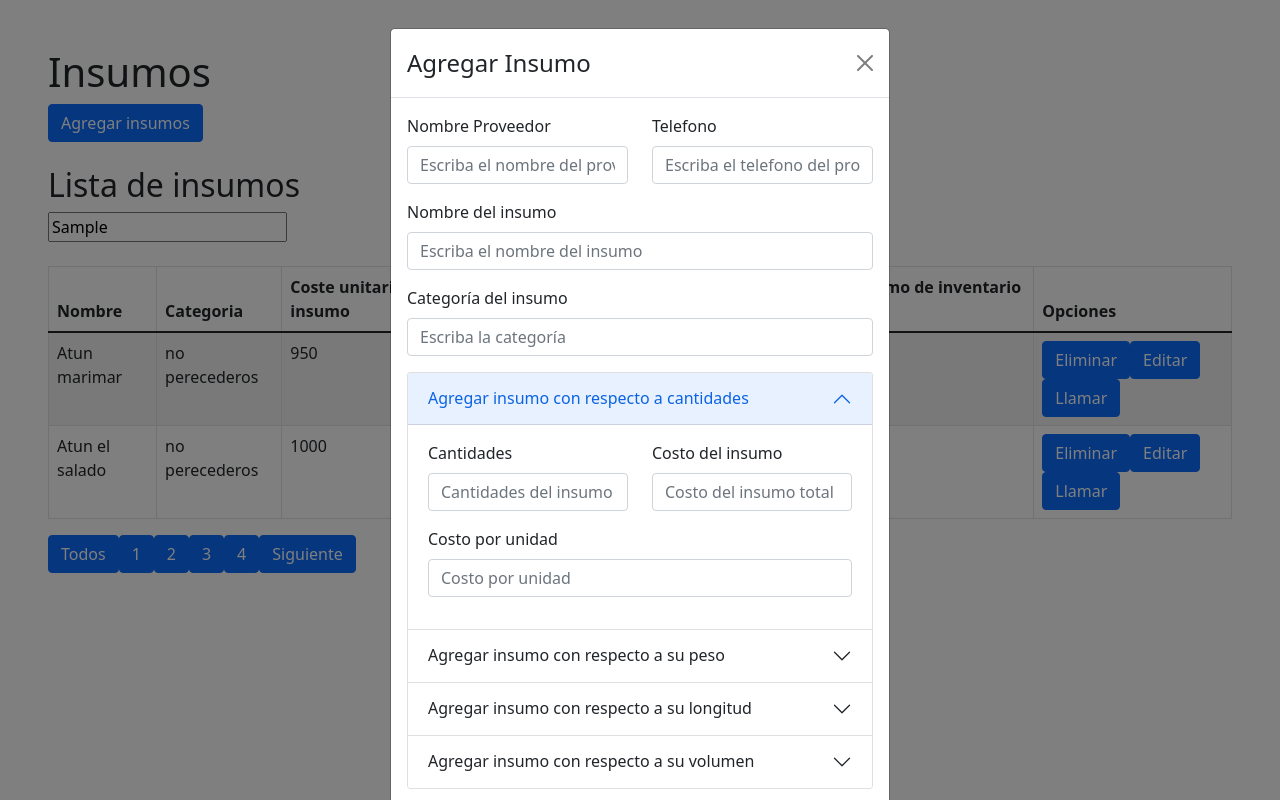
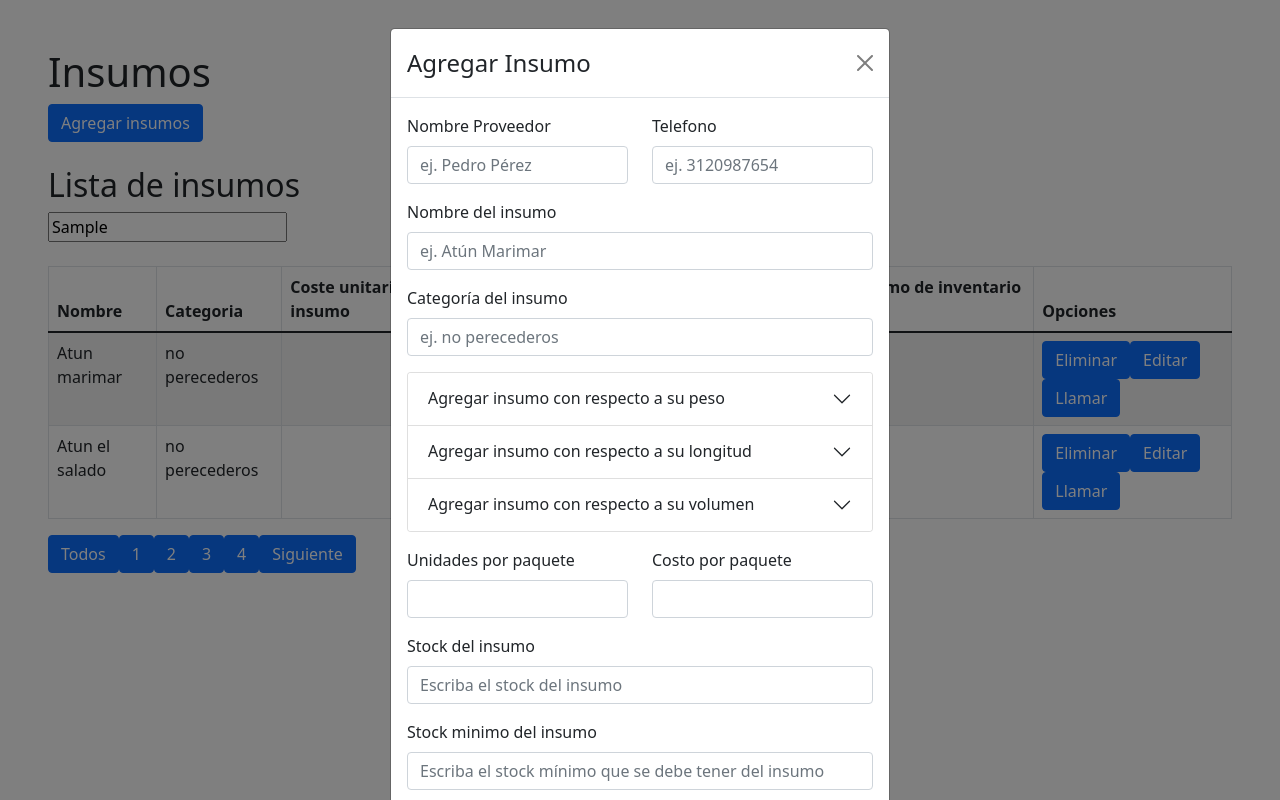
Before and after one commit to tiba-ecosystem/tiba-ecosystem, a React (Create React App) app: page / in a window 1280 px wide. Both pictures are taken after typing "Sample" into the empty fields and a click on the button "Agregar insumos". Built offline with nearby package versions, Linux system fonts and the light colour scheme.

Commit message:
Add logic volumen, peso, longitud

```diff
--- a/src/components/insumos/insumosModal/InsumosModal.tsx
+++ b/src/components/insumos/insumosModal/InsumosModal.tsx
@@ -1,6 +1,7 @@
 import { useState } from "react";
 import { Button, Col, Form, Modal, Row } from "react-bootstrap";
 import { insumosDB } from "../insumosDB";
+import InsumoCantidades from "./insumosAccordion/InsumoCantidades";
 import InsumosAccordion from "./insumosAccordion/InsumosAccordion";
 import InsumosStock from "./InsumosStock";
 
@@ -14,15 +15,17 @@ const InsumosModal = ({ showModal, setShowModal }: IModal) => {
   const [telefono, setTelefono] = useState<string>("");
   const [nombreInsumo, setNombreInsumo] = useState<string>("");
   const [categoriaInsumo, setCategoriaInsumo] = useState<string>("");
-  const [cantidades, setCantidades] = useState<string>("");
-  const [costoInsumo, setCostoInsumo] = useState<string>("");
-  const [costoUnidad, setCostoUnidad] = useState<string>("");
+  const [unidadesPorPaquete, setUnidadesPorPaquete] = useState<string>("");
+  const [costoPaquete, setCostoPaquete] = useState<string>("");
   const [stockInsumo, setStockInsumo] = useState<string>("");
   const [stockMinimoInsumo, setStockMinimoInsumo] = useState<string>("");
   const [largoInsumo, setLargoInsumo] = useState<string>("");
   const [altoInsumo, setAltoInsumo] = useState<string>("");
-  const [unidadMedidaLargo, setUnidadMedidaLargo] = useState<string>("");
-  const [unidadMedidaAlto, setUnidadMedidaAlto] = useState<string>("");
+  const [unidadDeMedida, setUnidadDeMedida] = useState<string>("milímetro");
+  const [pesoInsumo, setPesoInsumo] = useState<string>("");
+  const [unidadDePeso, setUnidadDePeso] = useState<string>("gramos");
+  const [unidadDeVolumen, setUnidadDeVolumen] = useState<string>("milímetro cúbico");
+  const [volumenInsumo, setVolumenInsumo] = useState<string>("");
 
   const handleInputs = (event: React.ChangeEvent<HTMLInputElement>) => {
     const inputValue = event.target.value;
@@ -36,11 +39,11 @@ const InsumosModal = ({ showModal, setShowModal }: IModal) => {
         break;
       case "categoriaInsumo": setCategoriaInsumo(inputValue);
         break;
-      case "cantidades": setCantidades(inputValue);
+      case "unidadesPorPaquete": setUnidadesPorPaquete(inputValue);
         break;
-      case "costoInsumo": setCostoInsumo(inputValue);
+      case "costoPaquete": setCostoPaquete(inputValue);
         break;
-      case "costoUnidad": setCostoUnidad(inputValue);
+      case "pesoInsumo": setPesoInsumo(inputValue);
         break;
       case "stockInsumo": setStockInsumo(inputValue);
         break;
@@ -50,6 +53,8 @@ const InsumosModal = ({ showModal, setShowModal }: IModal) => {
         break;
       case "altoInsumo": setAltoInsumo(inputValue);
         break;
+      case "volumenInsumo": setVolumenInsumo(inputValue);
+        break;
       default: throw Error("Input doesn't exist");
     }
   }
@@ -58,9 +63,11 @@ const InsumosModal = ({ showModal, setShowModal }: IModal) => {
     const inputValue = event.target.value;
 
     switch (event.target.id) {
-      case "unidadMedidaLargo": setUnidadMedidaLargo(inputValue);
+      case "unidadDeMedida": setUnidadDeMedida(inputValue);
         break;
-      case "unidadMedidaAlto": setUnidadMedidaAlto(inputValue);
+      case "unidadDePeso": setUnidadDePeso(inputValue);
+        break;
+      case "unidadDeVolumen": setUnidadDeVolumen(inputValue);
         break;
       default: throw Error("Input doesn't exist");
     }
@@ -79,7 +86,7 @@ const InsumosModal = ({ showModal, setShowModal }: IModal) => {
               <Form.Label>Nombre Proveedor</Form.Label>
               <Form.Control
                 type="text"
-                placeholder="Escriba el nombre del proveedor"
+                placeholder="ej. Pedro Pérez"
                 name="nombreProveedor"
                 defaultValue={nombreProveedor}
                 onChange={handleInputs}
@@ -90,7 +97,7 @@ const InsumosModal = ({ showModal, setShowModal }: IModal) => {
               <Form.Label>Telefono</Form.Label>
               <Form.Control
                 type="text"
-                placeholder="Escriba el telefono del proveedor"
+                placeholder="ej. 3120987654"
                 name="telefono"
                 defaultValue={telefono}
                 onChange={handleInputs}
@@ -102,7 +109,7 @@ const InsumosModal = ({ showModal, setShowModal }: IModal) => {
             <Form.Label>Nombre del insumo</Form.Label>
             <Form.Control
               type="text"
-              placeholder="Escriba el nombre del insumo"
+              placeholder="ej. Atún Marimar"
               name="nombreInsumo"
               defaultValue={nombreInsumo}
               onChange={handleInputs}
@@ -113,7 +120,7 @@ const InsumosModal = ({ showModal, setShowModal }: IModal) => {
             <Form.Label>Categoría del insumo</Form.Label>
             <Form.Control
               type="text"
-              placeholder="Escriba la categoría"
+              placeholder="ej. no perecederos"
               name="categoriaInsumo"
               defaultValue={categoriaInsumo}
               onChange={handleInputs}
@@ -126,15 +133,15 @@ const InsumosModal = ({ showModal, setShowModal }: IModal) => {
             telefono,
             nombreInsumo,
             categoriaInsumo,
-            cantidades,
-            costoInsumo,
-            costoUnidad,
             largoInsumo,
             altoInsumo,
+            pesoInsumo,
+            unidadDeMedida,
+            volumenInsumo,
             handleInputs,
             handleDropdowns
           }} />
-
+          <InsumoCantidades {...{unidadesPorPaquete, costoPaquete, handleInputs}} />
           <InsumosStock {...{
             stockInsumo,
             stockMinimoInsumo,
@@ -146,22 +153,19 @@ const InsumosModal = ({ showModal, setShowModal }: IModal) => {
               insumosDB.push({
                 nombre: nombreInsumo,
                 categoria: categoriaInsumo,
-                costoUnitario: costoUnidad,
                 stock: stockInsumo,
-                costoInsumo: costoInsumo,
+                costoPaquete: costoPaquete,
                 stockMinimo: stockMinimoInsumo
               })
               setNombreProveedor("");
               setTelefono("");
               setNombreInsumo("");
               setCategoriaInsumo("");
-              setCantidades("");
-              setCostoInsumo("");
-              setCostoUnidad("");
+              setUnidadesPorPaquete("");
+              setCostoPaquete("");
               setStockInsumo("");
               setStockMinimoInsumo("");
-              setUnidadMedidaAlto("");
-              setUnidadMedidaLargo("");
+              setUnidadDeMedida("");
               setShowModal(false)}
             }>
               Agregar Insumo
--- a/src/components/insumos/insumosModal/insumosAccordion/InsumoCantidades.tsx
+++ b/src/components/insumos/insumosModal/insumosAccordion/InsumoCantidades.tsx
@@ -1,51 +1,81 @@
+import { ChangeEvent } from "react";
 import { Col, Form, Row } from "react-bootstrap";
 
 export interface IInsumosRespectoCantidades {
-  cantidades: string,
-  costoInsumo: string,
-  costoUnidad: string,
+  unidadesPorPaquete: string,
+  costoPaquete: string,
   handleInputs: (event: React.ChangeEvent<HTMLInputElement>) => void
 }
 
 const InsumoCantidades = ({...props}: IInsumosRespectoCantidades) => {
-  const {cantidades, costoInsumo, costoUnidad, handleInputs} = props;
+  const {unidadesPorPaquete, costoPaquete, /* costoUnidad, */ handleInputs} = props;
+
+  const costoPorUnidad = Number(costoPaquete) / Number(unidadesPorPaquete);
+
+  const handleNumericInputs = (event: ChangeEvent<HTMLInputElement>) => {
+    const inputValue = event.target.value;
+    if (/^([1-9][0-9]*)$/.test(inputValue) || inputValue === "") handleInputs(event)
+  }
+
+  var formatter = new Intl.NumberFormat('es-CO', {
+    style: 'currency',
+    currency: 'COP',
+  });
+
+  var formatterNumber = new Intl.NumberFormat('es-CO');
+
   return (
-    <>
+    <div className="mt-3">
       <Row className="mb-3">
         <Form.Group as={Col} controlId="formGridEmail">
-          <Form.Label>Cantidades</Form.Label>
+          <Form.Label>Unidades por paquete</Form.Label>
           <Form.Control
             type="text"
-            placeholder="Cantidades del insumo"
-            name="cantidades"
-            defaultValue={cantidades}
-            onChange={handleInputs}
+            name="unidadesPorPaquete"
+            value={unidadesPorPaquete}
+            onChange={handleNumericInputs}
+            // pattern="^[0-9]+$"
           />
+          {
+            unidadesPorPaquete && (
+              <span style={{fontSize: "0.9rem", marginLeft: "0.8rem"}}>
+                {formatterNumber.format(Number(unidadesPorPaquete))}
+              </span>
+            )
+          }
         </Form.Group>
 
         <Form.Group as={Col} controlId="formGridPassword">
-          <Form.Label>Costo del insumo</Form.Label>
+          <Form.Label>Costo por paquete</Form.Label>
           <Form.Control
             type="text"
-            placeholder="Costo del insumo total"
-            name="costoInsumo"
-            defaultValue={costoInsumo}
-            onChange={handleInputs}
+            name="costoPaquete"
+            value={costoPaquete}
+            onChange={handleNumericInputs}
           />
+          {
+            costoPaquete && (
+              <span style={{fontSize: "0.9rem"}}>
+                {formatter.format(Number(costoPaquete))}
+              </span>
+            )
+          }
         </Form.Group>
       </Row>
-
+      {
+        costoPorUnidad && costoPorUnidad !== Infinity ? (
           <Form.Group className="mb-3" controlId="formGridAddress1">
             <Form.Label>Costo por unidad</Form.Label>
             <Form.Control
               type="text"
-          placeholder="Costo por unidad"
               name="costoUnidad"
-          defaultValue={costoUnidad}
-          onChange={handleInputs}
+              value={`$${costoPorUnidad.toFixed(2)}`}
+              disabled
             />
           </Form.Group>
-    </>
+        ) : null
+      }
+    </div>
   )
 }
 
--- a/src/components/insumos/insumosModal/insumosAccordion/InsumoRespectoCantidades.tsx
+++ /dev/null
@@ -1,15 +0,0 @@
-import { Accordion } from 'react-bootstrap';
-import InsumoCantidades, { IInsumosRespectoCantidades } from './InsumoCantidades';
-
-const InsumoRespectoCantidatesForm = ({...props}: IInsumosRespectoCantidades) => {
-  return (
-    <Accordion.Item eventKey="0">
-      <Accordion.Header>Agregar insumo con respecto a cantidades</Accordion.Header>
-      <Accordion.Body>
-        <InsumoCantidades {...{...props}} />
-      </Accordion.Body>
-    </Accordion.Item>
-  )
-}
-
-export default InsumoRespectoCantidatesForm
--- a/src/components/insumos/insumosModal/insumosAccordion/InsumoRespectoLongitud.tsx
+++ b/src/components/insumos/insumosModal/insumosAccordion/InsumoRespectoLongitud.tsx
@@ -1,12 +1,10 @@
+import { ChangeEvent } from "react";
 import { Accordion, Col, Form, Row } from "react-bootstrap"
-import InsumoCantidades from "./InsumoCantidades";
 
 export interface IInsumosRespectoLongitudes {
-  cantidades: string,
-  costoInsumo: string,
-  costoUnidad: string,
   largoInsumo: string,
   altoInsumo: string,
+  unidadDeMedida: string,
   handleInputs: (event: React.ChangeEvent<HTMLInputElement>) => void,
   handleDropdowns: (event: React.ChangeEvent<HTMLSelectElement>) => void
 }
@@ -15,41 +13,54 @@ const InsumoRespectoLongitud = ({...props}: IInsumosRespectoLongitudes) => {
   const {
     largoInsumo,
     altoInsumo,
-    cantidades,
-    costoInsumo,
-    costoUnidad,
+    unidadDeMedida,
     handleInputs,
     handleDropdowns
   } = props;
+
+  const handleNumericInputs = (event: ChangeEvent<HTMLInputElement>) => {
+    const inputValue = event.target.value;
+    if (/^([1-9][0-9]*)$/.test(inputValue) || inputValue === "") handleInputs(event)
+  }
 
   return (
     <Accordion.Item eventKey="2">
       <Accordion.Header>Agregar insumo con respecto a su longitud</Accordion.Header>
       <Accordion.Body>
         <Row className="mb-3">
+          <Form.Group as={Col} controlId="formGridPassword">
+            <Form.Label>Unidad de medida</Form.Label>
+            <Form.Select
+              aria-label="Unidad de medida"
+              id="unidadDeMedida"
+              onChange={handleDropdowns}
+            >
+              <option value="milímetro">milímetros</option>
+              <option value="centímetro">centímetros</option>
+              <option value="metro">metros</option>
+              <option value="pulgada">pulgadas</option>
+            </Form.Select>
+          </Form.Group>
+        </Row>
+
+        <Row className="mb-3">
           <Form.Group as={Col} controlId="formGridEmail">
             <Form.Label>Largo del insumo</Form.Label>
             <Form.Control
               type="text"
-              placeholder="Largo del insumo"
               name="largoInsumo"
-              defaultValue={largoInsumo}
-              onChange={handleInputs}
+              value={largoInsumo}
+              onChange={handleNumericInputs}
             />
           </Form.Group>
 
           <Form.Group as={Col} controlId="formGridPassword">
-            <Form.Label>Unidad de medida</Form.Label>
-            <Form.Select
-              aria-label="Unidad de medida"
-              id="unidadMedidaLargo"
-              onChange={handleDropdowns}
-            >
-              <option value="pulgadas">pulgadas</option>
-              <option value="milimetros">milímetros</option>
-              <option value="centimetros">centímetros</option>
-              <option value="metros">metros</option>
-            </Form.Select>
+            <Form.Label><br /></Form.Label>
+            <Form.Control
+              type="text"
+              value={largoInsumo && `${largoInsumo} ${unidadDeMedida}${Number(largoInsumo) > 1 ? "s" : ""}`}
+              disabled
+            />
           </Form.Group>
         </Row>
 
@@ -58,34 +69,21 @@ const InsumoRespectoLongitud = ({...props}: IInsumosRespectoLongitudes) => {
             <Form.Label>Alto del insumo</Form.Label>
             <Form.Control
               type="text"
-              placeholder="Alto del insumo"
               name="altoInsumo"
-              defaultValue={altoInsumo}
-              onChange={handleInputs}
+              value={altoInsumo}
+              onChange={handleNumericInputs}
             />
           </Form.Group>
 
           <Form.Group as={Col} controlId="formGridPassword">
-            <Form.Label>Unidad de medida</Form.Label>
-            <Form.Select
-              aria-label="Unidad de medida"
-              id="unidadMedidaAlto"
-              onChange={handleDropdowns}
-            >
-              <option value="pulgadas">pulgadas</option>
-              <option value="milimetros">milímetros</option>
-              <option value="centimetros">centímetros</option>
-              <option value="metros">metros</option>
-            </Form.Select>
+            <Form.Label><br /></Form.Label>
+            <Form.Control
+              type="text"
+              value={altoInsumo && `${altoInsumo} ${unidadDeMedida}${Number(altoInsumo) > 1 ? "s" : ""}`}
+              disabled
+            />
           </Form.Group>
         </Row>
-
-        <InsumoCantidades {...{
-          cantidades,
-          costoInsumo,
-          costoUnidad,
-          handleInputs
-        }} />
       </Accordion.Body>
     </Accordion.Item>
   )
--- a/src/components/insumos/insumosModal/insumosAccordion/InsumoRespectoPeso.tsx
+++ b/src/components/insumos/insumosModal/insumosAccordion/InsumoRespectoPeso.tsx
@@ -1,6 +1,24 @@
+import { ChangeEvent } from 'react';
 import { Accordion, Col, Form, Row } from 'react-bootstrap'
 
-const InsumoRespectoPesoForm = () => {
+export interface IInsumosRespectoPeso {
+  pesoInsumo: string,
+  handleInputs: (event: React.ChangeEvent<HTMLInputElement>) => void,
+  handleDropdowns: (event: React.ChangeEvent<HTMLSelectElement>) => void
+}
+
+const InsumoRespectoPesoForm = ({...props}: IInsumosRespectoPeso) => {
+  const {
+    pesoInsumo,
+    handleInputs,
+    handleDropdowns
+  } = props;
+
+  const handleNumericInputs = (event: ChangeEvent<HTMLInputElement>) => {
+    const inputValue = event.target.value;
+    if (/^([1-9][0-9]*)$/.test(inputValue) || inputValue === "") handleInputs(event)
+  }
+
   return (
     <Accordion.Item eventKey="1">
       <Accordion.Header>Agregar insumo con respecto a su peso</Accordion.Header>
@@ -8,35 +26,28 @@ const InsumoRespectoPesoForm = () => {
         <Row className="mb-3">
           <Form.Group as={Col} controlId="formGridEmail">
             <Form.Label>Peso del insumo</Form.Label>
-            <Form.Control type="text" placeholder="Peso del insumo" />
+            <Form.Control
+              type="text"
+              name="pesoInsumo"
+              value={pesoInsumo}
+              onChange={handleNumericInputs}
+            />
           </Form.Group>
 
           <Form.Group as={Col} controlId="formGridPassword">
             <Form.Label>Unidad de peso</Form.Label>
-            <Form.Select aria-label="Unidad de peso">
+            <Form.Select
+              aria-label="Unidad de peso"
+              id="unidadDePeso"
+              onChange={handleDropdowns}
+            >
+              <option value="gramos">gramos</option>
+              <option value="kilogramos">kilogramos</option>
               <option value="libras">libras</option>
               <option value="onzas">onzas</option>
-              <option value="gramos">gramos</option>
-              <option value="kilogramos">kilogramos</option>
             </Form.Select>
           </Form.Group>
         </Row>
-        <Row className="mb-3">
-          <Form.Group as={Col} controlId="formGridEmail">
-            <Form.Label>Cantidades</Form.Label>
-            <Form.Control type="text" placeholder="Cantidades del insumo" />
-          </Form.Group>
-
-          <Form.Group as={Col} controlId="formGridPassword">
-            <Form.Label>Costo del insumo</Form.Label>
-            <Form.Control type="text" placeholder="Costo del insumo total" />
-          </Form.Group>
-        </Row>
-
-        <Form.Group className="mb-3" controlId="formGridAddress1">
-          <Form.Label>Costo por unidad</Form.Label>
-          <Form.Control placeholder="Costo por unidad" />
-        </Form.Group>
       </Accordion.Body>
     </Accordion.Item>
   )
--- a/src/components/insumos/insumosModal/insumosAccordion/InsumoRespectoVolumen.tsx
+++ b/src/components/insumos/insumosModal/insumosAccordion/InsumoRespectoVolumen.tsx
@@ -1,6 +1,24 @@
+import { ChangeEvent } from "react";
 import { Accordion, Col, Form, Row } from "react-bootstrap"
 
-const InsumoRespectoVolumen = () => {
+export interface IInsumosRespectoVolumen {
+  volumenInsumo: string,
+  handleInputs: (event: React.ChangeEvent<HTMLInputElement>) => void,
+  handleDropdowns: (event: React.ChangeEvent<HTMLSelectElement>) => void
+}
+
+const InsumoRespectoVolumen = ({...props}: IInsumosRespectoVolumen) => {
+  const {
+    volumenInsumo,
+    handleInputs,
+    handleDropdowns
+  } = props;
+
+  const handleNumericInputs = (event: ChangeEvent<HTMLInputElement>) => {
+    const inputValue = event.target.value;
+    if (/^([1-9][0-9]*)$/.test(inputValue) || inputValue === "") handleInputs(event)
+  }
+
   return (
     <Accordion.Item eventKey="3">
       <Accordion.Header>Agregar insumo con respecto a su volumen</Accordion.Header>
@@ -8,34 +26,27 @@ const InsumoRespectoVolumen = () => {
         <Row className="mb-3">
           <Form.Group as={Col} controlId="formGridEmail">
             <Form.Label>Volumen del insumo</Form.Label>
-            <Form.Control type="text" placeholder="Volumen del insumo" />
+            <Form.Control
+              type="text"
+              name="volumenInsumo"
+              value={volumenInsumo}
+              onChange={handleNumericInputs}
+            />
           </Form.Group>
 
           <Form.Group as={Col} controlId="formGridPassword">
             <Form.Label>Unidad de volumen</Form.Label>
-            <Form.Select aria-label="Unidad de peso">
+            <Form.Select
+              aria-label="Unidad de volumen"
+              id="unidadDeVolumen"
+              onChange={handleDropdowns}
+            >
               <option value="milímetro cúbico">milímetro cúbico</option>
               <option value="centímetro cúbico">centímetro cúbico</option>
               <option value="metro cúbico">metro cúbico</option>
             </Form.Select>
           </Form.Group>
         </Row>
-        <Row className="mb-3">
-          <Form.Group as={Col} controlId="formGridEmail">
-            <Form.Label>Cantidades</Form.Label>
-            <Form.Control type="text" placeholder="Cantidades del insumo" />
-          </Form.Group>
-
-          <Form.Group as={Col} controlId="formGridPassword">
-            <Form.Label>Costo del insumo</Form.Label>
-            <Form.Control type="text" placeholder="Costo del insumo total" />
-          </Form.Group>
-        </Row>
-
-        <Form.Group className="mb-3" controlId="formGridAddress1">
-          <Form.Label>Costo por unidad</Form.Label>
-          <Form.Control placeholder="Costo por unidad" />
-        </Form.Group>
       </Accordion.Body>
     </Accordion.Item>
   )
--- a/src/components/insumos/insumosModal/insumosAccordion/InsumosAccordion.tsx
+++ b/src/components/insumos/insumosModal/insumosAccordion/InsumosAccordion.tsx
@@ -1,6 +1,5 @@
 import React from "react";
 import { Accordion } from "react-bootstrap"
-import InsumoRespectoCantidades from "./InsumoRespectoCantidades";
 import InsumoRespectoLongitud from "./InsumoRespectoLongitud";
 import InsumoRespectoPesoForm from "./InsumoRespectoPeso";
 import InsumoRespectoVolumen from "./InsumoRespectoVolumen";
@@ -11,9 +10,9 @@ export interface IInsumosAccordion {
   telefono: string,
   nombreInsumo: string,
   categoriaInsumo: string,
-  cantidades: string,
-  costoInsumo: string,
-  costoUnidad: string,
+  pesoInsumo: string,
+  volumenInsumo: string,
+  unidadDeMedida: string,
   largoInsumo: string,
   altoInsumo: string,
   handleInputs: (event: React.ChangeEvent<HTMLInputElement>) => void,
@@ -22,34 +21,34 @@ export interface IInsumosAccordion {
 
 const InsumosAccordion = ({...props}: IInsumosAccordion) => {
   const {
-    cantidades,
-    costoInsumo,
-    costoUnidad,
     altoInsumo,
     largoInsumo,
+    pesoInsumo,
+    volumenInsumo,
+    unidadDeMedida,
     handleInputs,
     handleDropdowns
   } = props;
 
   return (
     <Accordion defaultActiveKey="0">
-      <InsumoRespectoCantidades {...{
-        cantidades,
-        costoInsumo,
-        costoUnidad,
-        handleInputs
+      <InsumoRespectoPesoForm {...{
+        pesoInsumo,
+        handleInputs,
+        handleDropdowns
       }}/>
-      <InsumoRespectoPesoForm />
       <InsumoRespectoLongitud {...{
-        cantidades,
-        costoInsumo,
-        costoUnidad,
+        unidadDeMedida,
         altoInsumo,
         largoInsumo,
         handleInputs,
         handleDropdowns
       }} />
-      <InsumoRespectoVolumen />
+      <InsumoRespectoVolumen {...{
+        volumenInsumo,
+        handleInputs,
+        handleDropdowns
+      }}/>
     </Accordion>
   )
 }
--- a/src/components/insumos/insumosTable/InsumosTable.tsx
+++ b/src/components/insumos/insumosTable/InsumosTable.tsx
@@ -21,12 +21,12 @@ const InsumosTable = () => {
           <tbody>
             {
               insumosDB.map((insumo: IInsumo) => {
-                const {nombre, categoria, costoUnitario, stock, costoInsumo, stockMinimo} = insumo;
+                const {nombre, categoria, /* costoUnitario, */ stock, costoPaquete: costoInsumo, stockMinimo} = insumo;
                 return (
                   <tr key={nombre}>
                     <td>{nombre}</td>
                     <td>{categoria}</td>
-                    <td>{costoUnitario}</td>
+                    <td>{/* {costoUnitario} */}</td>
                     <td>{stock}</td>
                     <td>{costoInsumo}</td>
                     <td>{stockMinimo}</td>
```
Also changed, not shown: src/components/insumos/insumosDB.ts (+6 -6 lines). Lines whose indentation alone changed are shown as unchanged.
